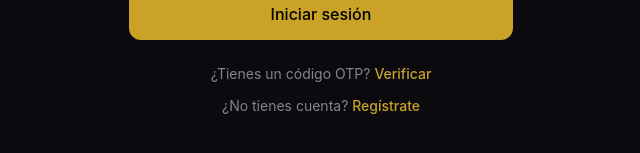
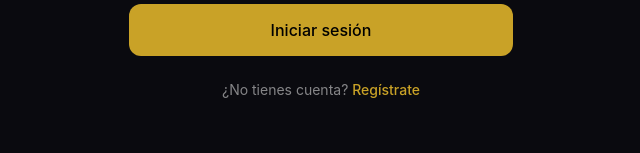
Before and after one commit to JorgeGarzonDeveloper/barberprosuite, a Next.js app in the folder apps/pwa/: page /auth/login in a window 1280 px wide. Shown: the part 549-702 px from the top of the page, without its empty margins (319-959 px from the left). Built offline with nearby package versions, Linux system fonts and the light colour scheme; no server answers.

Commit message:
fix: raíz redirige a /home para todos, quitar link OTP confuso del login

```diff
--- a/apps/pwa/src/app/auth/login/page.tsx
+++ b/apps/pwa/src/app/auth/login/page.tsx
@@ -98,14 +98,7 @@ export default function LoginPage() {
           </Button>
         </form>
 
-        <div className="mt-6 text-center space-y-3">
-          <Link
-            href="/auth/verify-otp"
-            className="block text-sm text-text-secondary hover:text-primary transition-colors"
-          >
-            ¿Tienes un código OTP?{" "}
-            <span className="text-primary font-medium">Verificar</span>
-          </Link>
+        <div className="mt-6 text-center">
           <p className="text-sm text-text-secondary">
             ¿No tienes cuenta?{" "}
             <Link
--- a/apps/pwa/src/app/page.tsx
+++ b/apps/pwa/src/app/page.tsx
@@ -12,13 +12,10 @@ export default function RootPage() {
 
   useEffect(() => {
     if (!isLoading) {
-      if (isAuthenticated) {
-        router.replace("/home");
-      } else {
-        router.replace("/auth/login");
-      }
+      // Todos van a /home — autenticado o invitado
+      router.replace("/home");
     }
-  }, [isAuthenticated, isLoading, router]);
+  }, [isLoading, router]);
 
   return (
     <div className="flex items-center justify-center min-h-screen bg-background">
```
